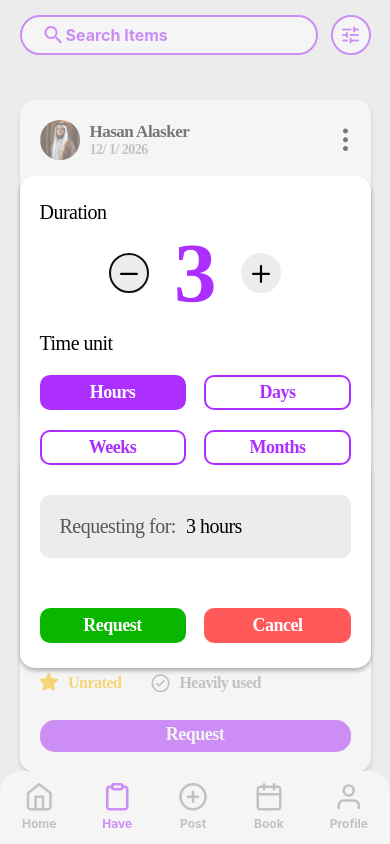
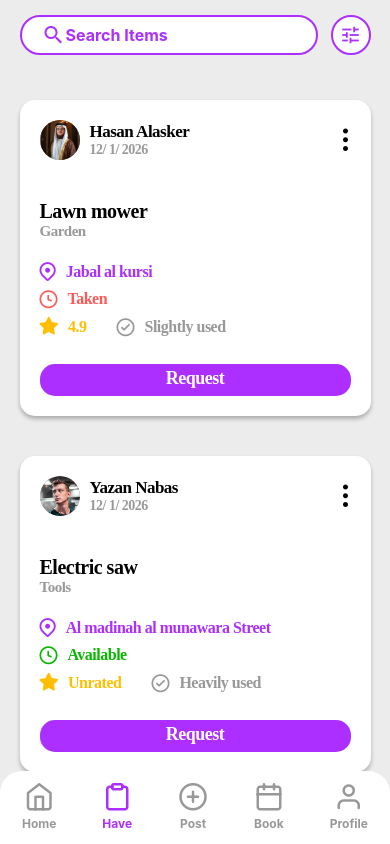
Before and after one commit to HasanAlasker/LendYard, a React Native app in the folder client/: screen /Have in a window 390 px wide. Built offline with nearby package versions, Linux system fonts and the light colour scheme.

Commit message:
open close modal

```diff
--- a/client/components/PrimaryBtn.js
+++ b/client/components/PrimaryBtn.js
@@ -3,6 +3,10 @@ import AppText from "../config/AppText";
 import useThemedStyles from "../hooks/useThemedStyles";
 import { useTheme } from "../config/ThemeContext";
 import { useRoute } from "@react-navigation/native";
+import RequestModal from "./RequestModal";
+import { useSafeAreaFrame } from "react-native-safe-area-context";
+import { useState } from "react";
+import PostMenu from "./PostMenu";
 
 function PrimaryBtn({
   title,
@@ -20,7 +24,8 @@ function PrimaryBtn({
   const shouldBeDisabled = () => {
     if (isDisabled) return true;
     if (!isMine && status === "disabled") return true;
-    if (isMine && status === "requested" && route.name === "Profile") return true;
+    if (isMine && status === "requested" && route.name === "Profile")
+      return true;
     return false;
   };
 
@@ -63,14 +68,24 @@ function PrimaryBtn({
     return null;
   }
 
+  const [visibleReq, setVisibileReq] = useState(false)
+  const handlePress = () => {
+    setVisibileReq(true)
+  }
+
+  const [visibleMenu, setVisibileMenu] = useState(false)
+
   return (
+    <>
       <TouchableOpacity
         disabled={shouldBeDisabled()}
         style={[styles.container, { backgroundColor: disableButton() }]}
-      onPress={onPress} // don't forget this!
+        onPress={handlePress} // don't forget this!
       >
         <AppText style={styles.text}>{renderBtnText()}</AppText>
       </TouchableOpacity>
+      <RequestModal isVisibile={visibleReq} onClose={()=> {setVisibileReq(false)}}></RequestModal>
+    </>
   );
 }
 
--- a/client/components/RequestBtn.js
+++ b/client/components/RequestBtn.js
@@ -4,7 +4,7 @@ import AppText from "../config/AppText";
 import useThemedStyles from "../hooks/useThemedStyles";
 import { useTheme } from "../config/ThemeContext";
 
-function RequestBtn({ title, isActive, onPress, isGreen, isRed }) {
+function RequestBtn({ title, isActive, onPress, isGreen, isRed, style }) {
   const styles = useThemedStyles(getStyles);
   const { theme } = useTheme();
 
@@ -26,7 +26,7 @@ function RequestBtn({ title, isActive, onPress, isGreen, isRed }) {
   }
 
   return (
-    <TouchableOpacity style={[styles.container, {backgroundColor: buttonColor(), borderColor: borderColor()}]}>
+    <TouchableOpacity onPress={onPress} style={[styles.container, {backgroundColor: buttonColor(), borderColor: borderColor()}, style]}>
       <AppText style={[styles.text, {color: textColor()}]}>{title}</AppText>
     </TouchableOpacity>
   );
--- a/client/components/RequestModal.js
+++ b/client/components/RequestModal.js
@@ -1,41 +1,49 @@
-import React from "react";
+import React, { useState } from "react";
 import { View, StyleSheet, Modal } from "react-native";
 import useThemedStyles from "../hooks/useThemedStyles";
 import AppText from "../config/AppText";
 import PlusMinusBtn from "./PlusMinusBtn";
 import RequestBtn from "./RequestBtn";
+import PrimaryBtn from "./PrimaryBtn";
 
-function RequestModal({ isVisibile }) {
+function RequestModal({ isVisibile, onClose }) {
   const styles = useThemedStyles(getStyles);
 
+  const [duration, setDuration] = useState(0)
+  const [unit, setUnit] = useState('')
+
+  const increase = () => setDuration(prev => Math.min(prev + 1, 99))
+  const decrease = () => setDuration(prev => Math.max(prev - 1, 1))
+
   return (
-    <Modal transparent={true} visible={true}>
+    <Modal transparent={true} visible={isVisibile}>
       <View style={styles.container}>
         <AppText style={styles.text}>Duration</AppText>
         <View style={styles.addMinus}>
-            <PlusMinusBtn icon={'minus'}></PlusMinusBtn>
-            <AppText style={styles.number}>3</AppText>
-            <PlusMinusBtn icon={'plus'}></PlusMinusBtn>
+            <PlusMinusBtn icon={'minus'} onPress={decrease}></PlusMinusBtn>
+            <AppText style={styles.number}>{duration}</AppText>
+            <PlusMinusBtn icon={'plus'} onPress={increase}></PlusMinusBtn>
         </View>
         <AppText style={styles.text}>Time unit</AppText>
         <View style={styles.buttons}>
             <View style={styles.buttons}>
-                <RequestBtn title={'Hours'} isActive={true}></RequestBtn>
+                <RequestBtn title={'Hours'} isActive={''}></RequestBtn>
                 <RequestBtn title={'Days'}></RequestBtn>
                 <RequestBtn title={'Weeks'}></RequestBtn>
                 <RequestBtn title={'Months'}></RequestBtn>
             </View>
         </View>
-        <View style={styles.display}>
+        {duration > 0 && <View style={styles.display}>
             <AppText style={styles.faded}>Requesting for:</AppText>
-            <AppText style={styles.text}>3 hours</AppText>
-        </View>
-        <View style={styles.buttons}>
+            <AppText style={styles.text}>{duration}</AppText>
+        </View>}
+        {duration > 0 && <View style={styles.buttons}>
             <View style={styles.buttons}>
                 <RequestBtn title={'Request'} isGreen={true}></RequestBtn>
-                <RequestBtn title={'Cancel'} isRed={true}></RequestBtn>
+                <RequestBtn title={'Cancel'} isRed={true} onPress={onClose}></RequestBtn>
             </View>
-        </View>
+        </View>}
+        {duration === 0 && <RequestBtn style={styles.fullBtn} title={'Cancel'} isRed={true} onPress={onClose}></RequestBtn>}
       </View>
       <View style={styles.overlay}></View>
     </Modal>
@@ -111,6 +119,10 @@ const getStyles = (theme) =>
     ,faded:{
         color:theme.darker_gray,
         fontSize:20,
+    },
+    fullBtn:{
+        width:'100%',
+        marginTop:40
     }
   });
 
--- a/client/pages/Users/Have.js
+++ b/client/pages/Users/Have.js
@@ -57,7 +57,6 @@ function Have(props) {
         ></Post>
       </ScrollScreen>
       <PostMenu isVisible={isPostMenu} onClose={()=>{setIsPostMenu(false)}}></PostMenu>
-      <RequestModal></RequestModal>
       <Navbar></Navbar>
     </SafeScreen>
   );
--- a/client/pages/Users/Profile.js
+++ b/client/pages/Users/Profile.js
@@ -95,7 +95,6 @@ function Profile({userName, isNotification, myProfile=true, userPic, userRate, s
           onPressThree={handelPostMenu}
         ></Post>
       </ScrollScreen>
-      <PostMenu isVisible={isPostMenu} onClose={()=>{setIsPostMenu(false)}} isMine={myProfile}></PostMenu>
       <Navbar></Navbar>
     </SafeScreen>
   );
```
Lines whose indentation alone changed are shown as unchanged.
